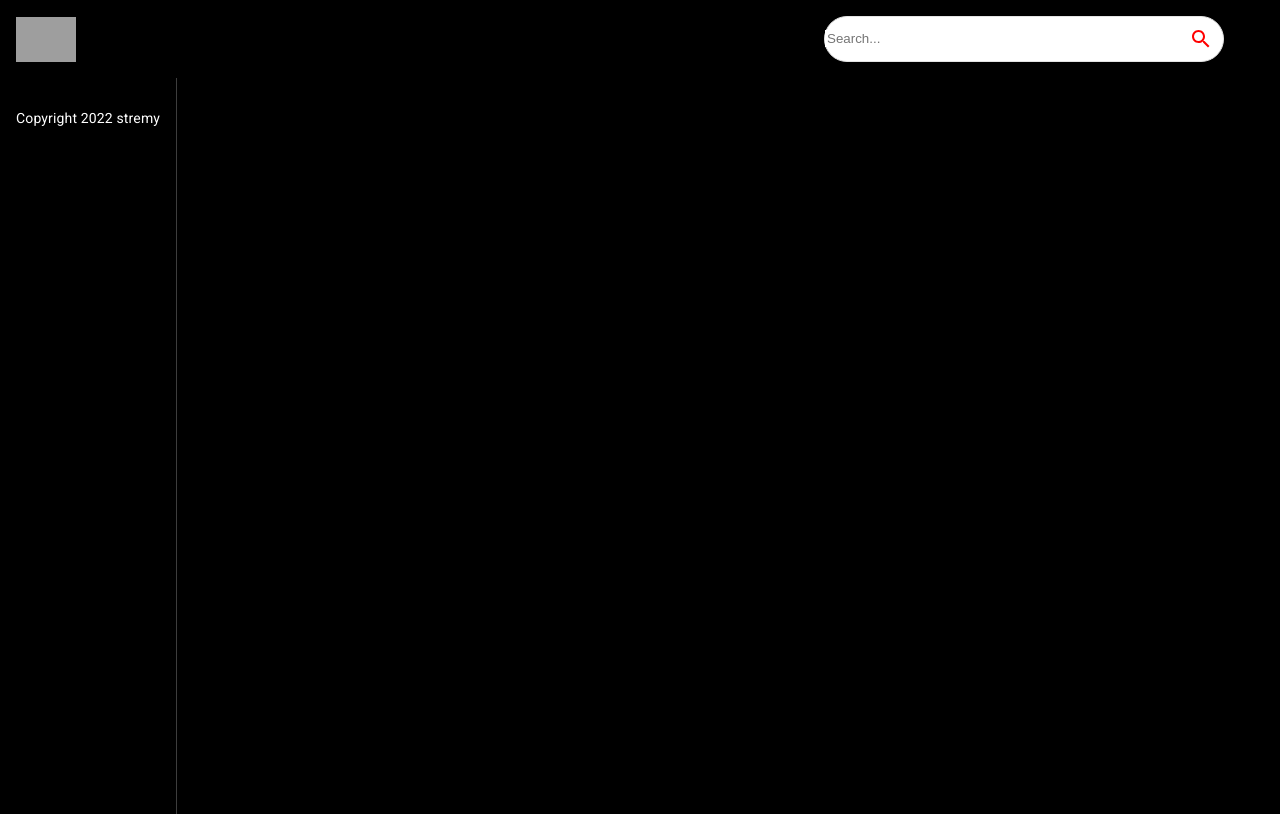
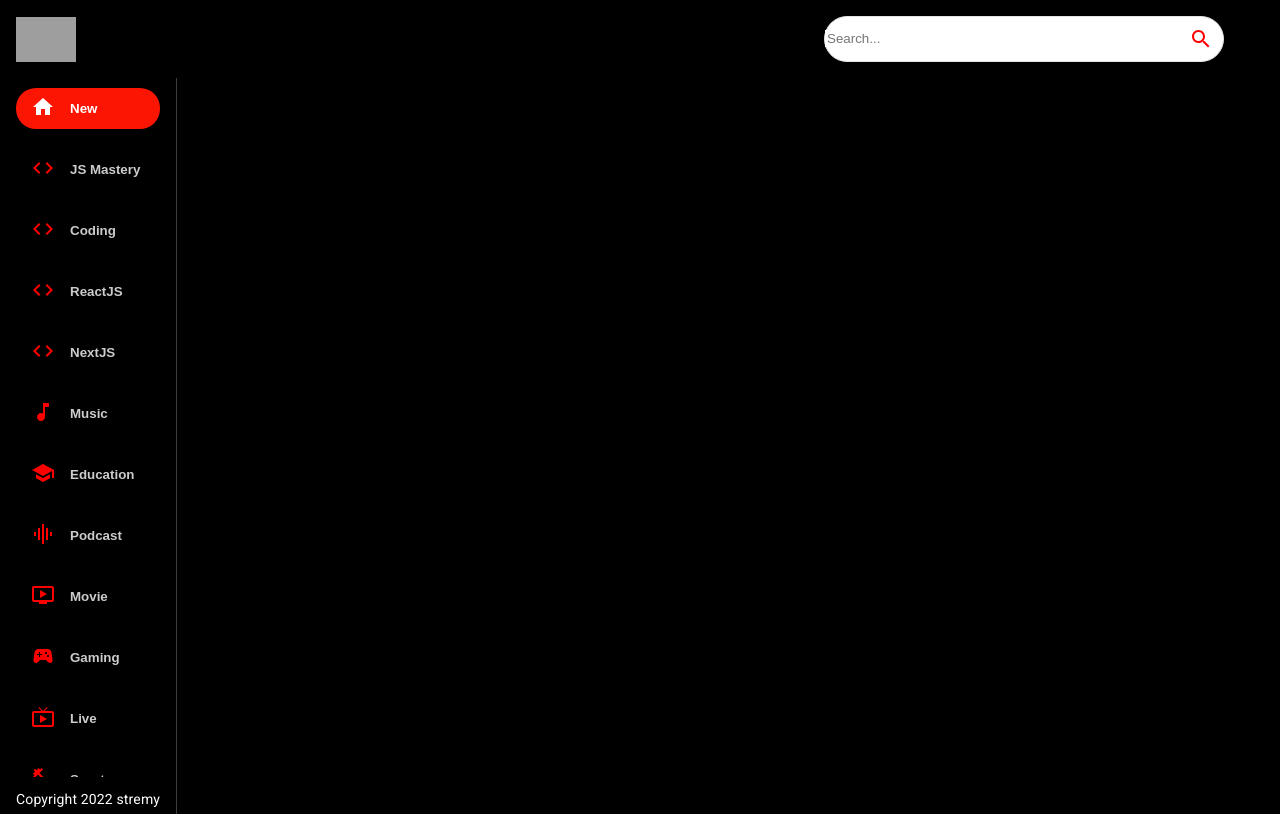
Before and after one commit to c0nfsd/stremy, a React (Create React App) app: page / in a window 1280 px wide. Built offline with nearby package versions, Linux system fonts and the light colour scheme; grey boxes are pictures that could not be loaded.

Commit message:
initial SideBar implementation

```diff
--- a/src/components/Feed.jsx
+++ b/src/components/Feed.jsx
@@ -1,11 +1,13 @@
 import {useState, useEffect} from 'react'
 import {Box, Stack, Typography} from '@mui/material'
+import SideBar from './SideBar'
 
 const Feed = () => {
   return (
     <Stack sx={{flexDirection:{ sx:"column", md:"row"}}}>
       <Box sx={{height:{sx:'auto', md:'92vh'}, borderRight:'1px solid #3d3d3d', px: { sx: 0, md: 2 }}}>
-        Sidebar
+
+        <SideBar />
 
         <Typography className='copyright' variant='body2' sx={{mt: 1.5, color: '#fff'}}>
           Copyright 2022 stremy
--- /dev/null
+++ b/src/components/SideBar.jsx
@@ -0,0 +1,34 @@
+import {Stack} from '@mui/material'
+import { categories } from '../utils/constants'
+
+const selectedCategory = 'New';
+
+const SideBar = () => (
+    <Stack
+        direction='row'
+        sx={{
+            overflow:"auto",
+            height: {sx: 'auto', md: '95%'},
+            flexDirection:{md:'column'},
+        }}
+    >
+        {categories.map((category) => (
+            <button
+            className='category-btn'
+            style={{
+                background: category.name === selectedCategory && '#FC1503',
+                color:'white'
+            }}
+            key={category.name}
+            >
+                <span style={{ color: category.name === selectedCategory ? 'white' : 'red', marginRight:'15px'}}>{category.icon}</span>
+                <span style={{ opacity :category.name === selectedCategory ? '1' : '0.8'}}>{category.name}</span>
+            </button>
+
+        ))}
+
+   </Stack>
+)
+
+
+export default SideBar
--- a/src/components/index.js
+++ b/src/components/index.js
@@ -4,3 +4,4 @@
 export{ default as SearchFeed } from './SearchFeed';
 export{ default as VideoDetail } from './VideoDetail';
 export{ default as SearchBar } from './SearchBar';
+export{ default as SideBar } from './SideBar';
```
